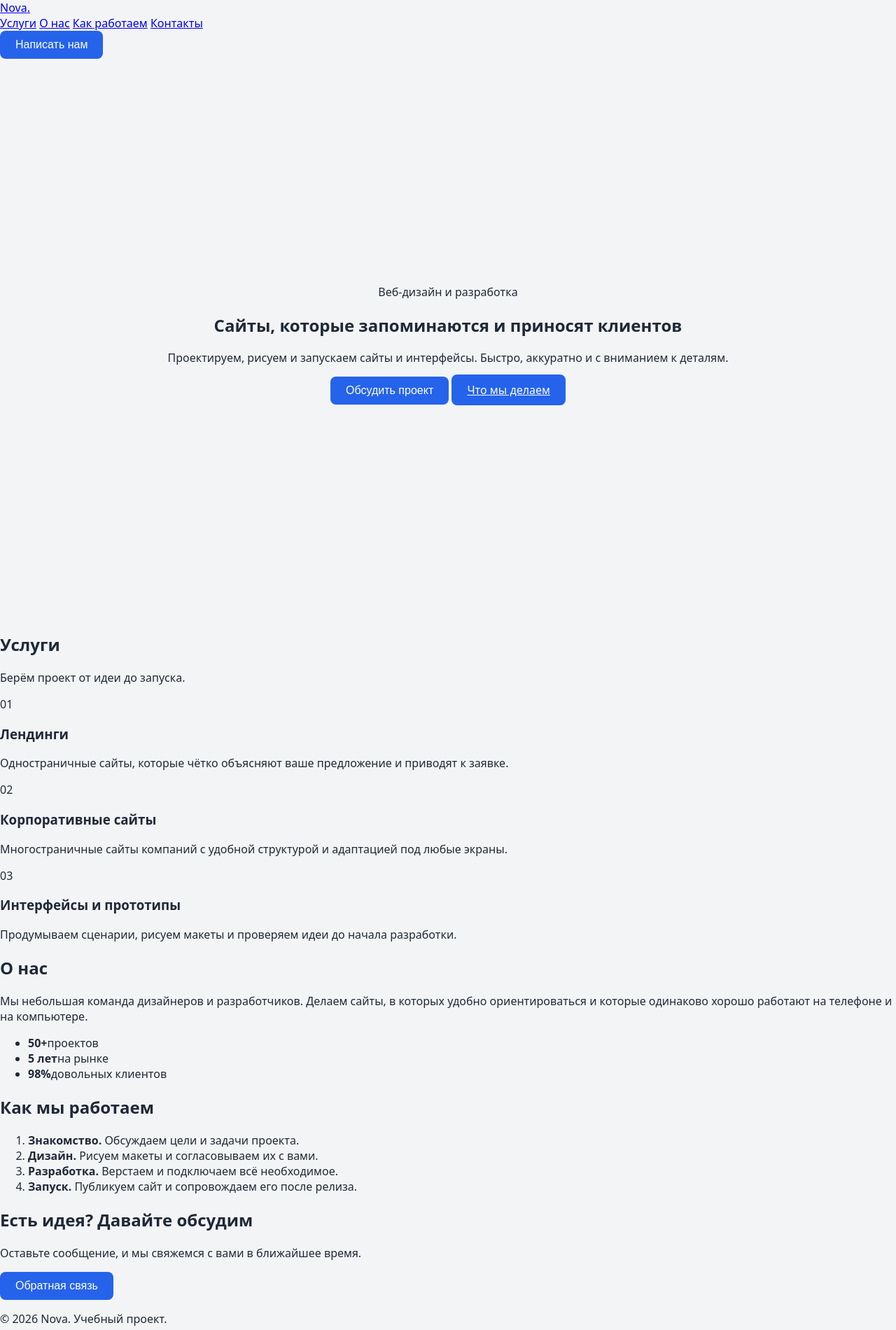
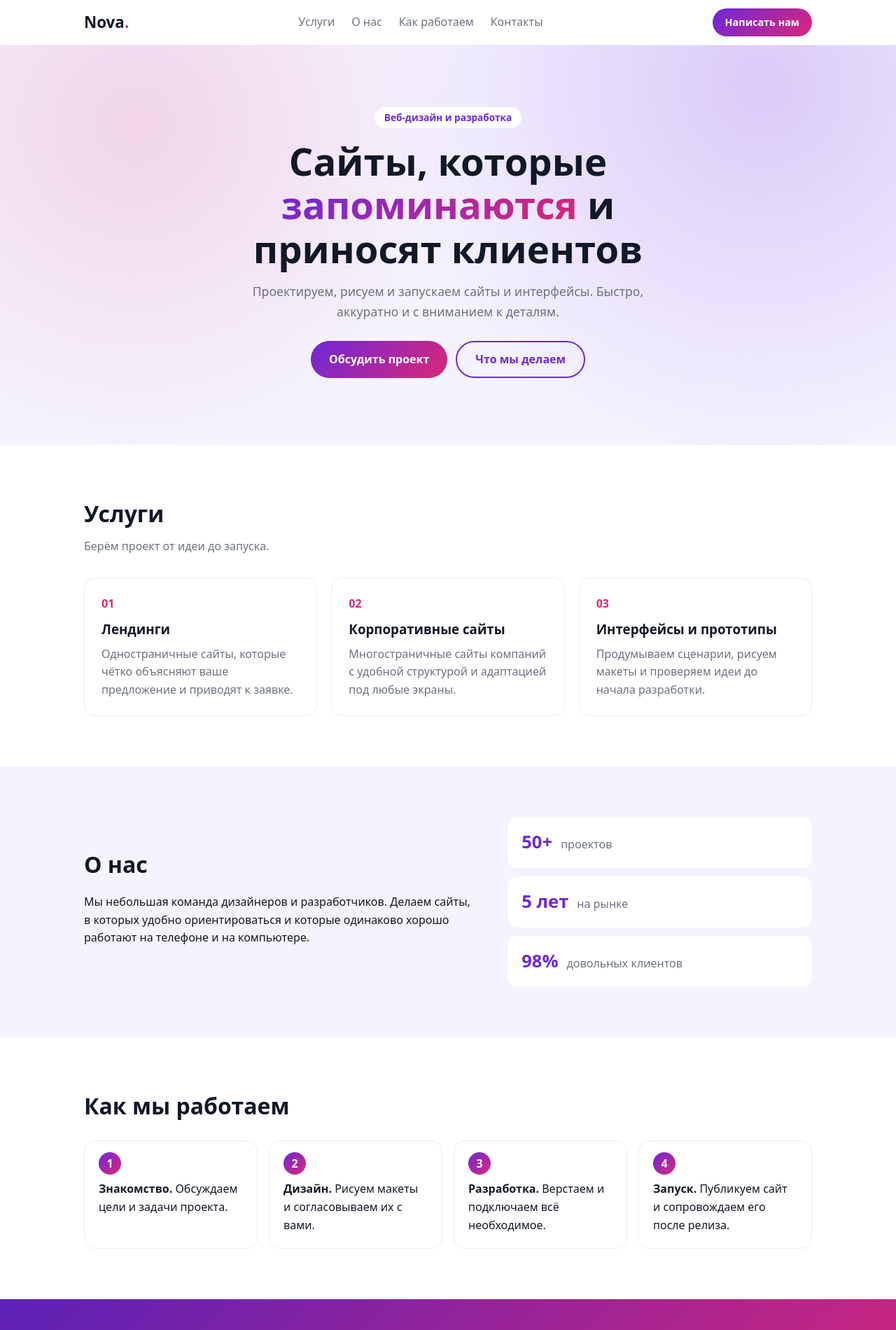
Before and after one commit to destinnnyyy/web8, a plain HTML site: page index.html in a window 1280 px wide. Shown: the top 1900 px of the page at 70% size. Drawn offline with Linux system fonts and the light colour scheme.

Commit message:
Update style.css

```diff
--- a/style.css
+++ b/style.css
@@ -1,55 +1,337 @@
+:root {
+    --ink: #111827;
+    --muted: #6b7280;
+    --bg: #ffffff;
+    --tint: #f5f3ff;
+    --accent: #6d28d9;
+    --accent-2: #db2777;
+    --accent-dark: #5b21b6;
+}
+
 * {
     box-sizing: border-box;
+}
+
+html {
+    scroll-behavior: smooth;
+    scroll-padding-top: 72px;
 }
 
 body {
     margin: 0;
     font-family: system-ui, -apple-system, "Segoe UI", Roboto, sans-serif;
-    color: #1f2937;
-    background: #f3f4f6;
+    line-height: 1.6;
+    color: var(--ink);
+    background: var(--bg);
 }
 
 body.no-scroll {
     overflow: hidden;
 }
 
+.container {
+    width: 100%;
+    max-width: 1080px;
+    margin: 0 auto;
+    padding: 0 20px;
+}
+
+/* Кнопки */
+.btn {
+    display: inline-block;
+    padding: 12px 26px;
+    font: inherit;
+    font-weight: 600;
+    color: #fff;
+    text-decoration: none;
+    background: linear-gradient(135deg, var(--accent), var(--accent-2));
+    border: 0;
+    border-radius: 999px;
+    cursor: pointer;
+    transition: transform 0.15s, box-shadow 0.15s;
+}
+
+.btn:hover {
+    transform: translateY(-2px);
+    box-shadow: 0 8px 20px rgba(109, 40, 217, 0.35);
+}
+
+.btn:disabled {
+    opacity: 0.6;
+    cursor: wait;
+    transform: none;
+    box-shadow: none;
+}
+
+.btn--small {
+    padding: 8px 18px;
+    font-size: 0.9rem;
+}
+
+.btn--ghost {
+    color: var(--accent);
+    background: transparent;
+    border: 2px solid var(--accent);
+}
+
+.btn--light {
+    color: var(--accent-dark);
+    background: #fff;
+}
+
+/* Шапка */
+.header {
+    position: sticky;
+    top: 0;
+    z-index: 10;
+    background: rgba(255, 255, 255, 0.9);
+    backdrop-filter: blur(8px);
+    border-bottom: 1px solid #ede9fe;
+}
+
+.header__inner {
+    display: flex;
+    align-items: center;
+    justify-content: space-between;
+    min-height: 64px;
+}
+
+.logo {
+    font-size: 1.4rem;
+    font-weight: 800;
+    color: var(--ink);
+    text-decoration: none;
+}
+
+.logo span {
+    color: var(--accent-2);
+}
+
+.nav {
+    display: flex;
+    gap: 24px;
+}
+
+.nav a {
+    color: var(--muted);
+    font-weight: 500;
+    text-decoration: none;
+}
+
+.nav a:hover {
+    color: var(--accent);
+}
+
+/* Главный экран */
 .hero {
-    min-height: 100vh;
+    padding: 88px 0 96px;
+    text-align: center;
+    background:
+        radial-gradient(circle at 15% 20%, rgba(219, 39, 119, 0.15), transparent 40%),
+        radial-gradient(circle at 85% 10%, rgba(109, 40, 217, 0.2), transparent 45%),
+        var(--tint);
+}
+
+.hero__inner {
+    max-width: 780px;
+}
+
+.badge {
+    display: inline-block;
+    margin: 0 0 16px;
+    padding: 4px 14px;
+    font-size: 0.85rem;
+    font-weight: 600;
+    color: var(--accent);
+    background: #fff;
+    border-radius: 999px;
+}
+
+.hero h1 {
+    margin: 0 0 16px;
+    font-size: clamp(2rem, 5.5vw, 3.4rem);
+    line-height: 1.15;
+}
+
+.accent {
+    background: linear-gradient(135deg, var(--accent), var(--accent-2));
+    -webkit-background-clip: text;
+    background-clip: text;
+    color: transparent;
+}
+
+.lead {
+    margin: 0 auto 28px;
+    max-width: 560px;
+    font-size: 1.1rem;
+    color: var(--muted);
+}
+
+.hero__actions {
     display: flex;
-    flex-direction: column;
+    flex-wrap: wrap;
+    gap: 12px;
+    justify-content: center;
+}
+
+/* Секции */
+.section {
+    padding: 72px 0;
+}
+
+.section--tint {
+    background: var(--tint);
+}
+
+.section__title {
+    margin: 0 0 8px;
+    font-size: 2rem;
+}
+
+.section__sub {
+    margin: 0 0 32px;
+    color: var(--muted);
+}
+
+.cards {
+    display: grid;
+    grid-template-columns: repeat(auto-fit, minmax(240px, 1fr));
+    gap: 20px;
+}
+
+.card {
+    padding: 24px;
+    background: #fff;
+    border: 1px solid #ede9fe;
+    border-radius: 16px;
+    transition: transform 0.2s, box-shadow 0.2s;
+}
+
+.card:hover {
+    transform: translateY(-4px);
+    box-shadow: 0 12px 28px rgba(109, 40, 217, 0.12);
+}
+
+.card__num {
+    display: inline-block;
+    margin-bottom: 8px;
+    font-weight: 800;
+    color: var(--accent-2);
+}
+
+.card h3 {
+    margin: 0 0 8px;
+}
+
+.card p {
+    margin: 0;
+    color: var(--muted);
+}
+
+.about {
+    display: grid;
+    grid-template-columns: 1.3fr 1fr;
+    gap: 40px;
     align-items: center;
-    justify-content: center;
-    padding: 16px;
+}
+
+.stats {
+    display: grid;
+    gap: 12px;
+    margin: 0;
+    padding: 0;
+    list-style: none;
+}
+
+.stats li {
+    display: flex;
+    align-items: baseline;
+    gap: 12px;
+    padding: 16px 20px;
+    background: #fff;
+    border-radius: 14px;
+}
+
+.stats strong {
+    font-size: 1.6rem;
+    color: var(--accent);
+}
+
+.stats span {
+    color: var(--muted);
+}
+
+.steps {
+    display: grid;
+    grid-template-columns: repeat(auto-fit, minmax(220px, 1fr));
+    gap: 16px;
+    margin: 24px 0 0;
+    padding: 0;
+    list-style: none;
+    counter-reset: step;
+}
+
+.steps li {
+    position: relative;
+    padding: 56px 20px 20px;
+    border: 1px solid #ede9fe;
+    border-radius: 16px;
+    counter-increment: step;
+}
+
+.steps li::before {
+    content: counter(step);
+    position: absolute;
+    top: 16px;
+    left: 20px;
+    display: grid;
+    place-items: center;
+    width: 32px;
+    height: 32px;
+    font-weight: 700;
+    color: #fff;
+    background: linear-gradient(135deg, var(--accent), var(--accent-2));
+    border-radius: 50%;
+}
+
+.cta {
+    color: #fff;
+    text-align: center;
+    background: linear-gradient(135deg, var(--accent-dark), var(--accent-2));
+}
+
+.cta h2 {
+    margin: 0 0 8px;
+    font-size: 2rem;
+}
+
+.cta p {
+    margin: 0 0 24px;
+    opacity: 0.9;
+}
+
+.footer {
+    padding: 24px 0;
+    font-size: 0.9rem;
+    color: var(--muted);
     text-align: center;
 }
 
-.btn {
-    padding: 11px 22px;
-    font-size: 1rem;
-    color: #fff;
-    background: #2563eb;
-    border: 0;
-    border-radius: 8px;
-    cursor: pointer;
+.footer p {
+    margin: 0;
 }
 
-.btn:hover {
-    background: #1d4ed8;
-}
-
-.btn:disabled {
-    background: #93a3c4;
-    cursor: wait;
-}
-
+/* Попап с формой */
 .overlay {
     position: fixed;
     inset: 0;
+    z-index: 100;
     display: none;
     align-items: center;
     justify-content: center;
     padding: 8px;
-    background: rgba(0, 0, 0, 0.55);
+    background: rgba(17, 24, 39, 0.6);
+    backdrop-filter: blur(3px);
 }
 
 .overlay.is-open {
@@ -64,12 +346,13 @@ body.no-scroll {
     padding: 14px 16px;
     overflow-y: auto;
     background: #fff;
-    border-radius: 12px;
+    border-radius: 16px;
+    box-shadow: 0 24px 60px rgba(0, 0, 0, 0.3);
 }
 
 .popup h2 {
     margin: 0 36px 8px 0;
-    font-size: 1.15rem;
+    font-size: 1.2rem;
 }
 
 .close {
@@ -80,7 +363,7 @@ body.no-scroll {
     height: 32px;
     font-size: 1.6rem;
     line-height: 1;
-    color: #6b7280;
+    color: var(--muted);
     background: none;
     border: 0;
     cursor: pointer;
@@ -95,17 +378,17 @@ body.no-scroll {
 .field label {
     margin-bottom: 2px;
     font-size: 0.8rem;
-    color: #4b5563;
+    color: var(--muted);
 }
 
 .field input,
 .field textarea {
     width: 100%;
-    padding: 8px 10px;
+    padding: 8px 12px;
     font: inherit;
     font-size: 16px;
     border: 1px solid #d1d5db;
-    border-radius: 6px;
+    border-radius: 10px;
 }
 
 .field textarea {
@@ -114,8 +397,8 @@ body.no-scroll {
 
 .field input:focus,
 .field textarea:focus {
-    outline: 2px solid #93c5fd;
-    border-color: #2563eb;
+    outline: 2px solid #c4b5fd;
+    border-color: var(--accent);
 }
 
 .agree {
@@ -134,7 +417,7 @@ body.no-scroll {
     margin: 8px 0 0;
     padding: 8px 10px;
     font-size: 0.85rem;
-    border-radius: 6px;
+    border-radius: 8px;
 }
 
 .status.is-success {
@@ -147,8 +430,27 @@ body.no-scroll {
     background: #fee2e2;
 }
 
+@media (max-width: 720px) {
+    .nav {
+        display: none;
+    }
+
+    .hero {
+        padding: 56px 0 64px;
+    }
+
+    .section {
+        padding: 48px 0;
+    }
+
+    .about {
+        grid-template-columns: 1fr;
+        gap: 24px;
+    }
+}
+
 @media (max-height: 640px) {
     .field input {
-        padding: 6px 10px;
+        padding: 6px 12px;
     }
 }
```
